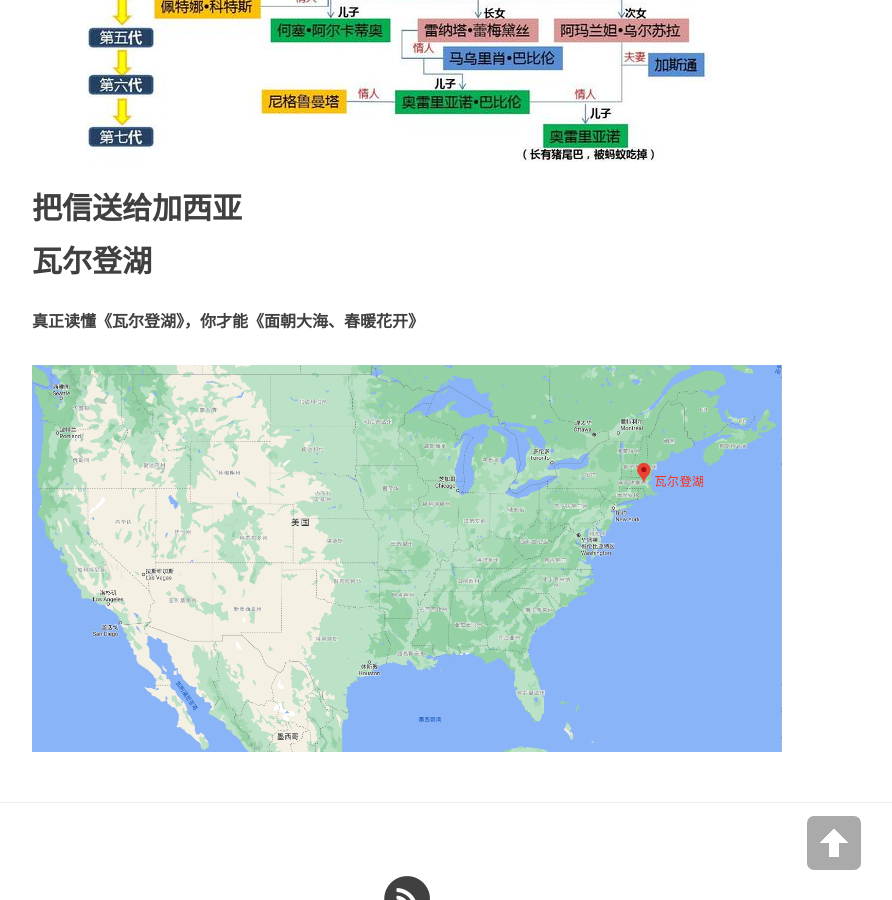
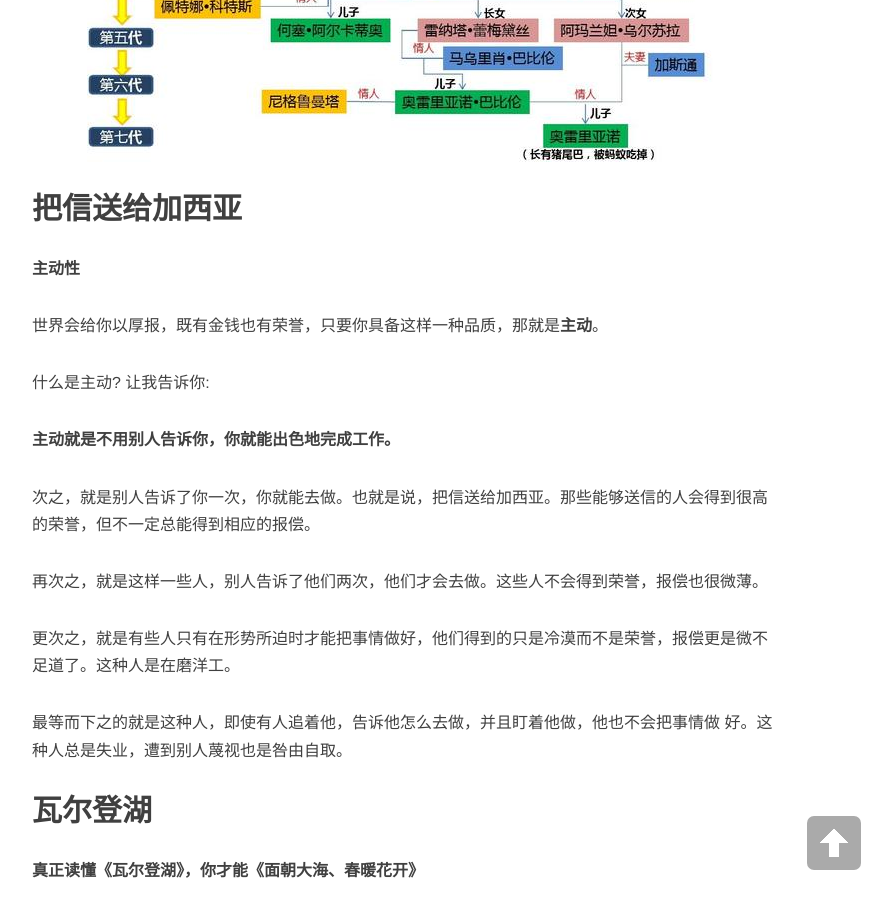
Before and after one commit to CryoECNU/cryoecnu.github.io, a Jekyll site: the page built from wreading.md, in a window 1280 px wide and 900 px high, scrolled down 1610 px. Shown: the whole window, without its empty margins (233-1125 px from the left). Built offline with Jekyll 4.4.1, drawn with Linux system fonts in a browser that asks for light colours; nearby versions of some CDN libraries.

Commit message:
Update wreading.md

```diff
--- a/wreading.md
+++ b/wreading.md
@@ -22,6 +22,22 @@ header-img: "img/top.png"
 
 ## 把信送给加西亚
 
+**主动性**
+
+世界会给你以厚报，既有金钱也有荣誉，只要你具备这样一种品质，那就是**主动**。
+
+什么是主动? 让我告诉你:
+
+**主动就是不用别人告诉你，你就能出色地完成工作。**
+
+次之，就是别人告诉了你一次，你就能去做。也就是说，把信送给加西亚。那些能够送信的人会得到很高的荣誉，但不一定总能得到相应的报偿。
+
+再次之，就是这样一些人，别人告诉了他们两次，他们才会去做。这些人不会得到荣誉，报偿也很微薄。
+
+更次之，就是有些人只有在形势所迫时才能把事情做好，他们得到的只是冷漠而不是荣誉，报偿更是微不足道了。这种人是在磨洋工。
+
+最等而下之的就是这种人，即使有人追着他，告诉他怎么去做，并且盯着他做，他也不会把事情做 好。这种人总是失业，遭到别人蔑视也是咎由自取。
+
 ## 瓦尔登湖
 
 **真正读懂《瓦尔登湖》，你才能《面朝大海、春暖花开》**
```
